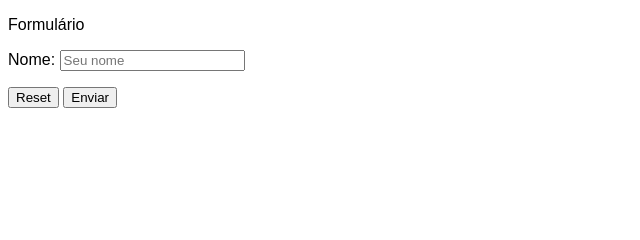
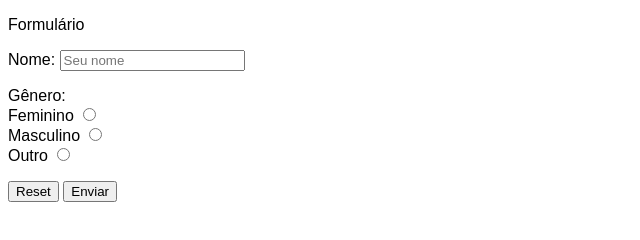
Before and after one commit to devjoselucas/HTML_Form_Inputs, a plain HTML site: page Other.html in a window 1280 px wide. Shown: the whole page, without its empty margins (0-640 px from the left). Drawn offline with Linux system fonts and the light colour scheme.

Commit message:
Inserindo uma lista de inputs não ordenadas

```diff
--- a/Other.html
+++ b/Other.html
@@ -9,9 +9,20 @@
     <form action="#" method="get" target="_blank" autocomplete="off">
         <p>Formulário</p>
         <p>
-            <label for="#">Nome:</label>
+            <label for="nome">Nome:</label>
             <input type="text" id="nome" name="nome" placeholder="Seu nome" required>
         </p>
+
+        <p>
+            <label for="nome">Gênero:</label><br>
+            <label for="nome">Feminino</label>
+            <input type="radio" id="Fem" name="nome" value="Fem"><br>
+            <label for="nome">Masculino</label>
+            <input type="radio" id="Mas" name="nome" value="Mas"><br>
+            <label for="nome">Outro</label>
+            <input type="radio" id="Outro" name="nome" value="Outro"><br>
+        </p>
+
         <p>
             <button type="reset">Reset</button>
             <button type="submit">Enviar</button>
--- a/styles.css
+++ b/styles.css
@@ -1,3 +1,7 @@
 body{
     font-family: sans-serif;
 }
+
+label{
+    cursor: pointer;
+}
```
